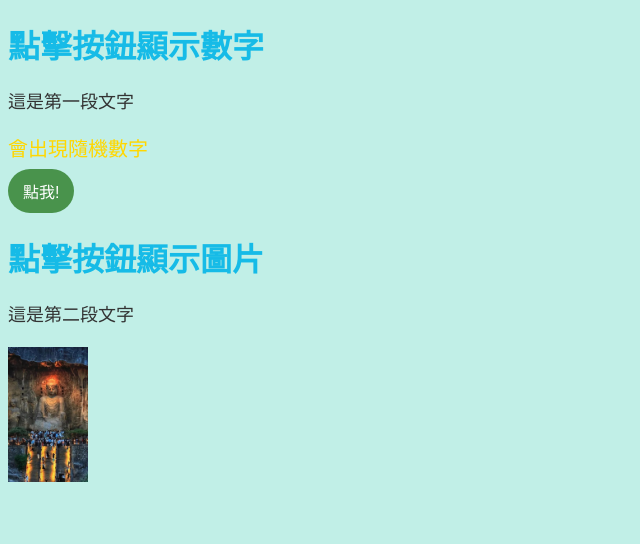
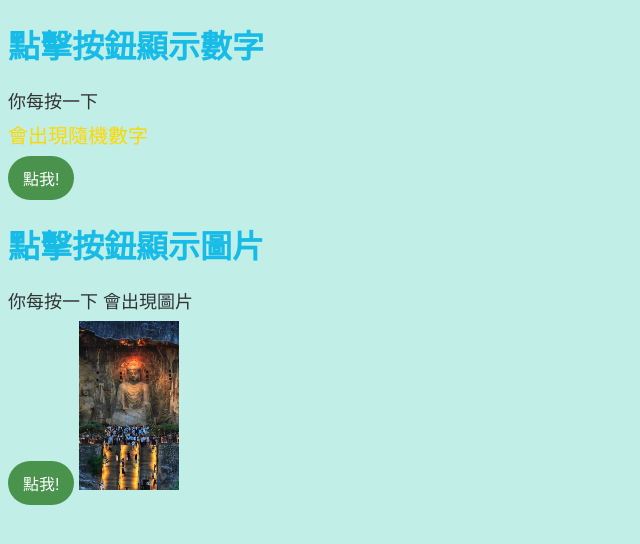
Before and after one commit to music10019-arch/chrisHHH.github, a plain HTML site: page index.html in a window 1280 px wide. Shown: the whole page, without its empty margins (0-640 px from the left). Drawn offline with Linux system fonts and the light colour scheme.

Commit message:
Update index.html

```diff
--- a/index.html
+++ b/index.html
@@ -17,11 +17,11 @@
 
         p {
             font-size: 18px;
-            line-height: 1.5;
+            line-height: 1.5; margin: 5px 0;
         }
         .p3 {
             color: gold;
-            font-size: 20px; margin: 5px 0;
+            font-size: 20px;
         }
 
         button {
@@ -52,22 +52,39 @@
     <p class="pg2"> </p>
 
     <h1>點擊按鈕顯示數字</h1>
-    <p>這是第一段文字</p>
+    <p>你每按一下</p>
     <p class="p3">會出現隨機數字</p>
     <button onclick="showNumber()">點我!</button>
     <p id="numberDisplay"></p>
 
 
     <h1>點擊按鈕顯示圖片</h1>
-    <p>這是第二段文字</p>
-    <!-- 圖片加入 -->
-    <img src="https://music10019-arch.github.io/chrisHHH.github/images/Luoyang.jpg" alt="Luoyang" width="80">
+    <p>你每按一下 會出現圖片</p>
+    <button onclick="showImage()">點我!</button>
+    <img src="https://music10019-arch.github.io/chrisHHH.github/images/Luoyang.jpg" alt="Luoyang" width="100">
 
     <script>
         function showNumber() {
             const number = Math.floor(Math.random() * 100) + 1;
-            document.getElementById("numberDisplay").innerText = "數字是: " + number;
-        }
+            document.getElementById("numberDisplay").innerText = "數字是: " + number;  }
+
+        function showImage() {
+            const images = [
+            "Luoyang.jpg",
+            "Xiamen.jpg",
+            "Pyongyang.jpg"
+            ];
+                        // 隨機選取陣列索引
+            const randomIndex = Math.floor(Math.random() * images.length);
+
+                        // 因為圖片都在 images/ 資料夾，所以加上 "images/" 前綴
+            const imgsUrl = "images/" + images[randomIndex];
+                        //所以 document.querySelector("img") 會抓到這個 <img>，然後可以改它的 src 來換圖片
+            document.querySelector("img").src = imgUrl;     }
+
+
+
+
     </script>
 </body>
 </html>
```
